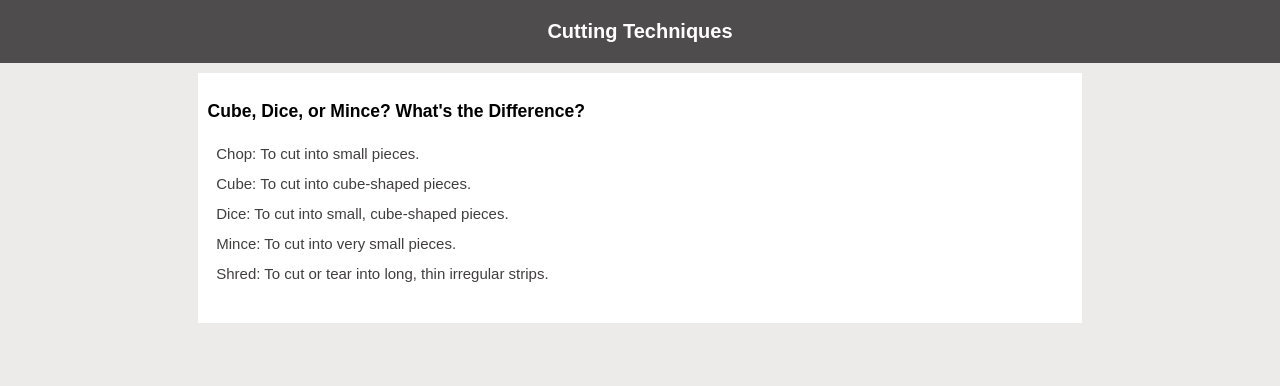
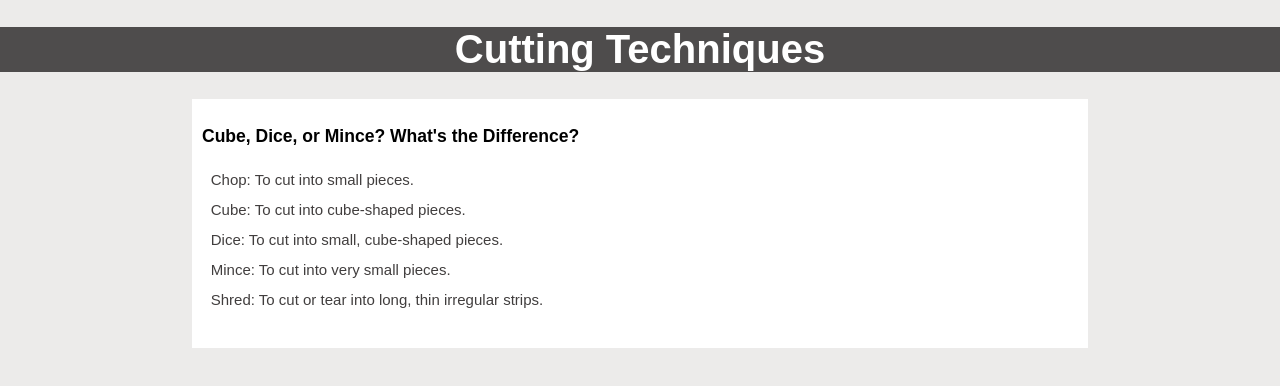
Before and after one commit to TUAZON-JASPER/Class-Selectors, a plain HTML site: page index.html in a window 1280 px wide. Drawn offline with Linux system fonts and the light colour scheme.

Commit message:
Update styles.css

```diff
--- a/styles.css
+++ b/styles.css
@@ -1,14 +1,16 @@
 body{
     font-family:Arial, Helvetica, sans-serif;
     background-color: rgb(236, 235, 234);
+    margin: 0;
+    padding: 0;
 }
-h1{
+header{
     font-size: 20px;
     text-align: center;
     background-color: rgb(78, 76, 76);
     color:white;
-    padding: 20px;
-    margin:-8px -8px 10px -8px;
+/*     padding: 20px;
+    margin:-8px -8px 10px -8px; */
 }
 .content{
     background-color: #ffffff;
```
